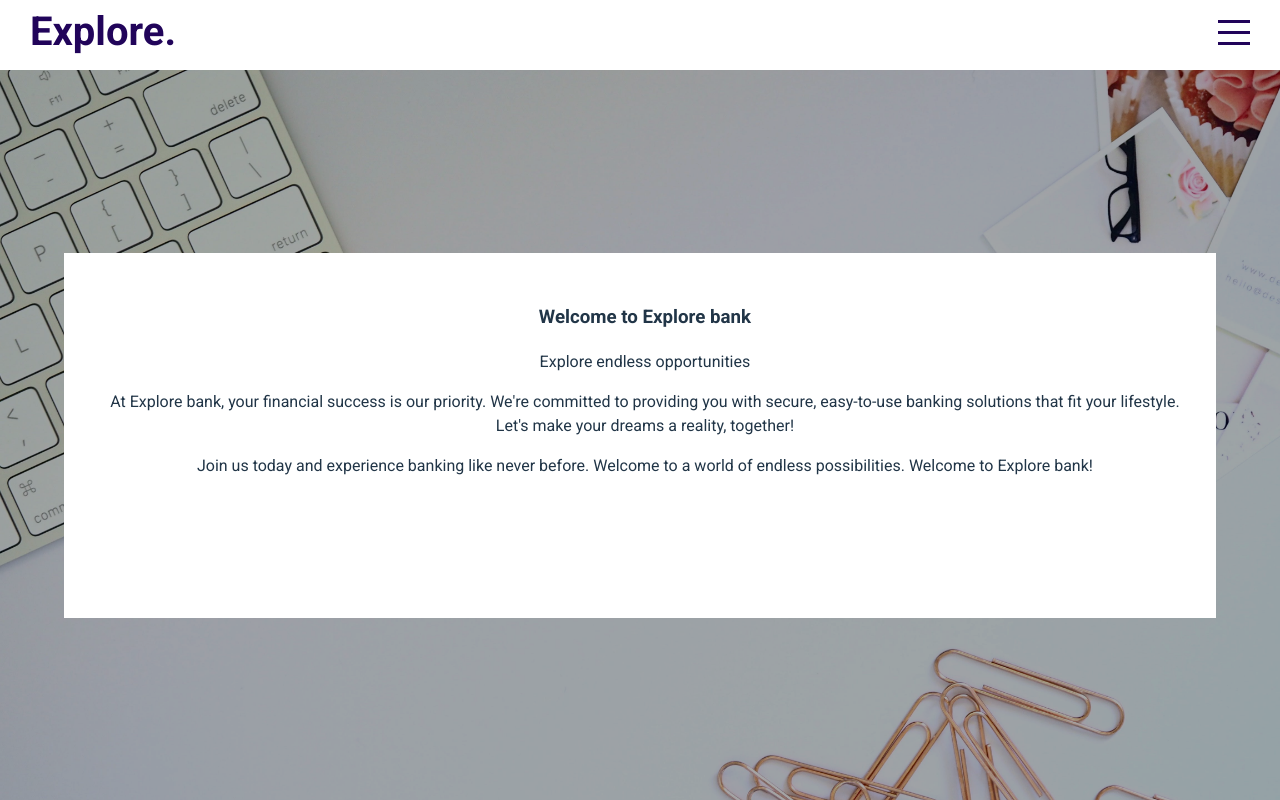
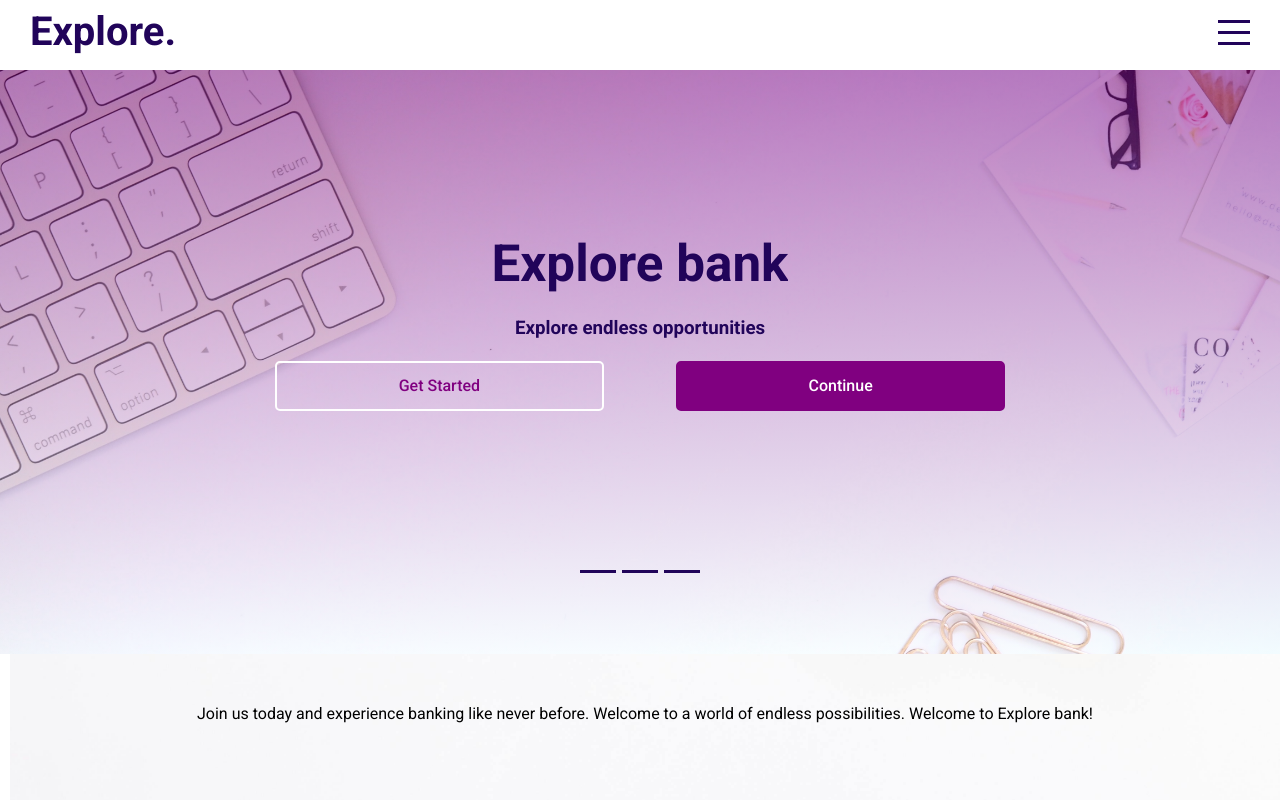
Before and after one commit to MalachyCode/Explore-bank-app, a React (Vite) app in the folder UI/: page / in a window 1280 px wide. Built offline with nearby package versions, Linux system fonts and the light colour scheme.

Commit message:
Rearranging and styling intro page.

```diff
--- a/UI/src/pages/HomePage/sections/intro/Intro.tsx
+++ b/UI/src/pages/HomePage/sections/intro/Intro.tsx
@@ -3,23 +3,36 @@ import './intro.scss';
 const Intro = () => {
   return (
     <div className='intro' id='intro'>
-      <div className='intro-opacity-cover'>
-        <div className='intro-body'>
-          <div className='intro-sidebar'></div>
+      <div className='background'>
+        <div className='intro-opacity-cover'>
           <div className='welcome-note'>
-            <h3>Welcome to Explore bank</h3>
-            <p>Explore endless opportunities</p>
-            <p>
+            <h1 className='header'>Explore bank</h1>
+            <h3>Explore endless opportunities</h3>
+            <div className='buttons-container'>
+              <button className='button-1'>Get Started</button>
+              <button className='button-2'>Continue</button>
+            </div>
+            <div className='slider-btn-container'>
+              <span className='line-1'></span>
+              <span className='line-2'></span>
+              <span className='line-3'></span>
+            </div>
+            {/* <p>
               At Explore bank, your financial success is our priority. We're
               committed to providing you with secure, easy-to-use banking
               solutions that fit your lifestyle. Let's make your dreams a
               reality, together!
-            </p>
-            <p>
-              Join us today and experience banking like never before. Welcome to
-              a world of endless possibilities. Welcome to Explore bank!
-            </p>
+            </p> */}
           </div>
+        </div>
+      </div>
+      <div className='intro-footer'>
+        <div className='intro-footnote-sidebar'></div>
+        <div className='intro-footnote'>
+          <p>
+            Join us today and experience banking like never before. Welcome to a
+            world of endless possibilities. Welcome to Explore bank!
+          </p>
         </div>
       </div>
     </div>
--- a/UI/src/pages/HomePage/sections/intro/intro.scss
+++ b/UI/src/pages/HomePage/sections/intro/intro.scss
@@ -1,59 +1,142 @@
 @import '../../../../global.scss';
 
 .intro {
+  .background {
     background: url('../../../../assets/pexels-jess-bailey-designs-1097930.jpg');
     background-repeat: no-repeat;
     background-size: cover;
     background-position: center;
     display: flex;
-  justify-content: center;
-  align-items: center;
+    // justify-content: center;
+    // align-items: center;
+    height: 80%;
     .intro-opacity-cover {
-    background: rgba(0, 0, 0, 0.35);
+      background: linear-gradient(
+        to bottom,
+        rgba(128, 0, 128, 0.5),
+        rgba(255, 255, 255, 0.5)
+      );
       height: 100%;
       width: 100%;
+      position: relative;
+      top: 0;
       display: flex;
       justify-content: center;
       align-items: center;
-    .intro-body {
-      width: 90%;
-      margin: auto;
-      height: 50%;
-      display: flex;
-      flex-direction: row;
       overflow: hidden;
-      transition: all 1s ease;
 
       .welcome-note {
         padding: 2em;
         width: 95%;
         margin: auto;
         height: 100%;
+        color: $mainColor;
+        transition: all 1s ease;
+        display: flex;
+        flex-direction: column;
+        overflow: hidden;
+        align-items: center;
+        position: relative;
+        top: 100px;
+        // justify-content: space-between;
+        // &:hover {
+        //   color: $mainColor;
+        // }
+        .header {
+          overflow: hidden;
+          margin-bottom: 3px;
+        }
+        .slider-btn-container {
+          width: 120px;
+          height: 25px;
+          display: flex;
+          flex-direction: row;
+          justify-content: space-between;
+          cursor: pointer;
+          span {
+            width: 30%;
+            height: 3px;
+            background-color: $mainColor;
+            transform-origin: left;
+            transition: all 0.5s ease;
+            &:hover {
               background: white;
+            }
+          }
+        }
+        .buttons-container {
+          display: flex;
+          flex-direction: row;
+          width: 60%;
+          height: 10%;
+          overflow: hidden;
+          justify-content: space-between;
+          margin-bottom: 150px;
+          button {
+            border-radius: 5px;
+            width: 45%;
+            height: 85%;
+            overflow: hidden;
+            border: 2px solid purple;
+            transition: all 0.5s ease;
+          }
+          .button-2 {
+            background: purple;
+            color: white;
+            padding: 2px;
+            &:hover {
+              border-radius: 10px;
+              font-size: large;
+              border: 5px solid purple;
+            }
+          }
+          .button-1 {
+            background: none;
+            color: purple;
+            border: 2px solid white;
+            padding: 2px;
+            &:hover {
+              border-radius: 10px;
+              font-size: large;
+              border: 5px solid white;
+            }
+          }
+        }
+      }
+    }
+  }
+  .intro-footer {
+    height: 20%;
+    width: 100%;
+    display: flex;
+    flex-direction: row;
+    overflow: hidden;
+    .intro-footnote {
+      padding: 2em;
+      width: 90%;
+      margin: auto;
+      height: 100%;
+      color: black;
       transition: all 1s ease;
       overflow: hidden;
     }
-      .intro-sidebar {
+
+    .intro-footnote-sidebar {
       background: white;
       margin: 0;
       padding: 0;
       height: 100%;
       width: 10px;
       transition: all 1s ease;
-
-        // height: 100%;
-        // width: 15%;
     }
     &:hover {
-        box-shadow: 10px 10px 25px 3px rgb(72, 72, 72);
-        border-radius: 5px;
-        .intro-sidebar {
-          background: greenyellow;
+      color: $mainColor;
+      .intro-footnote-sidebar {
+        background: rgba(225, 166, 225, 0.8);
       }
-        .welcome-note {
+      .intro-footnote {
         color: $mainColor;
       }
     }
   }
 }
-}
```
Lines whose indentation alone changed are shown as unchanged.
